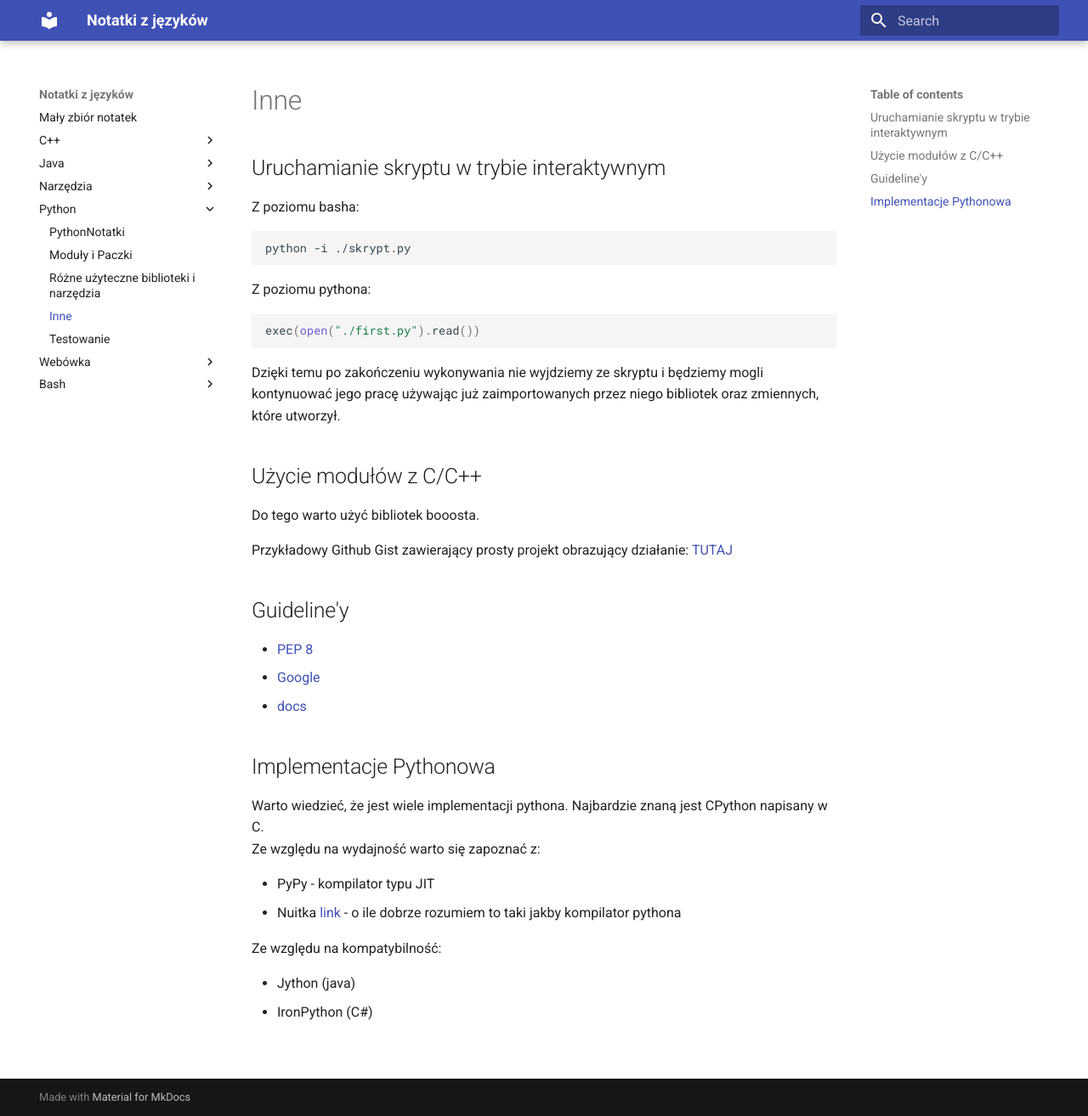
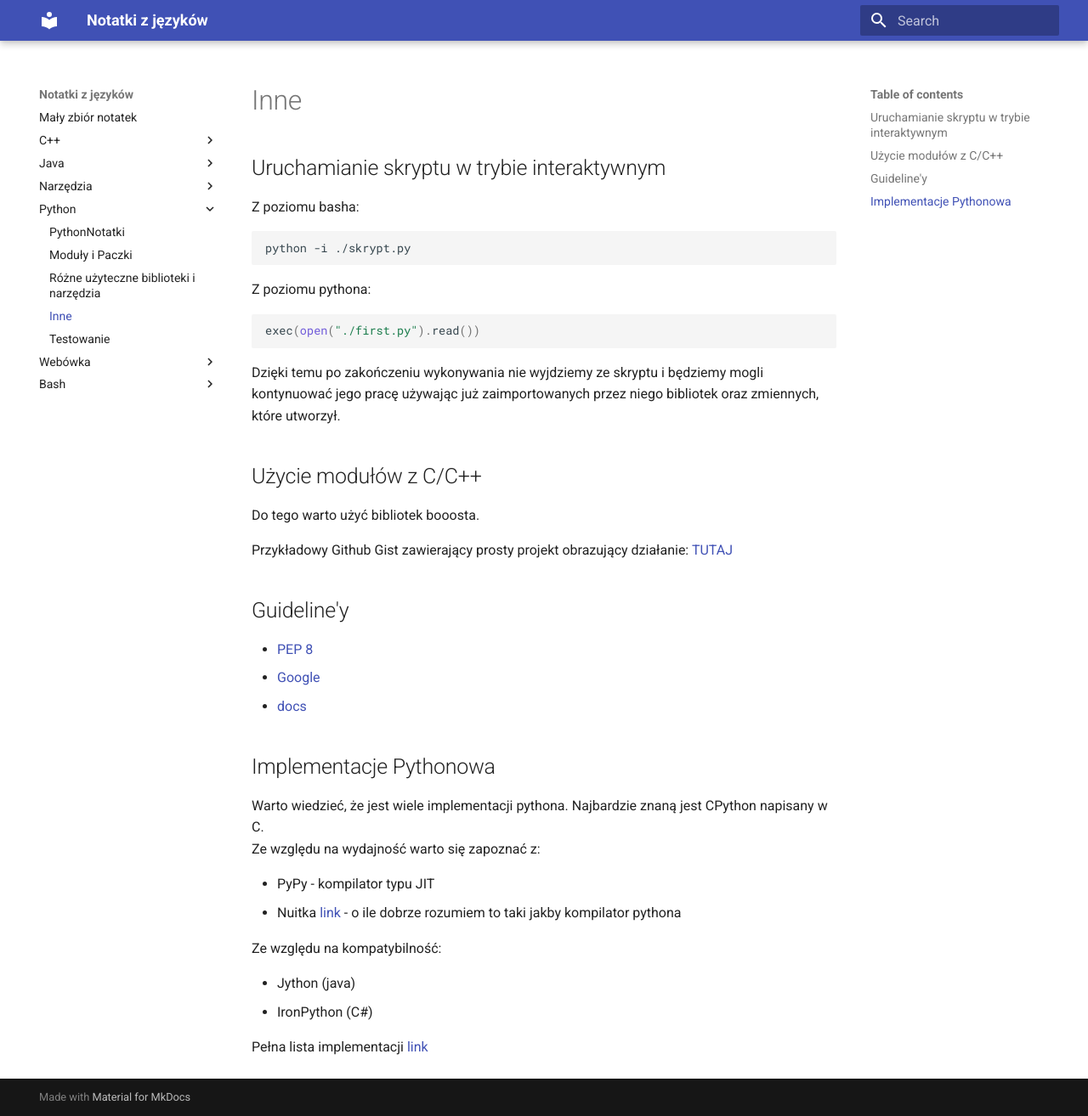
Before and after one commit to pktiuk/notatki_z_jezykow, an MkDocs documentation site: the page built from docs/Python/5_inne.md, in a window 1280 px wide and 1314 px high. Shown: the whole window at 85% size. Built offline with MkDocs 1.6.1 and Material for MkDocs 9.7.7, drawn with Linux system fonts in a browser that asks for light colours.

Commit message:
LInk do implementacji

```diff
--- a/docs/Python/5_inne.md
+++ b/docs/Python/5_inne.md
@@ -40,3 +40,5 @@ Ze względu na kompatybilność:
 
 - Jython (java)
 - IronPython (C#)
+
+Pełna lista implementacji [link](https://wiki.python.org/moin/PythonImplementations)
```
